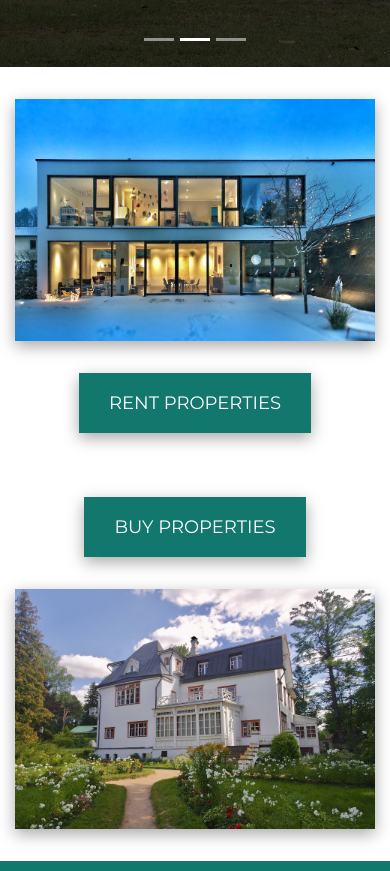
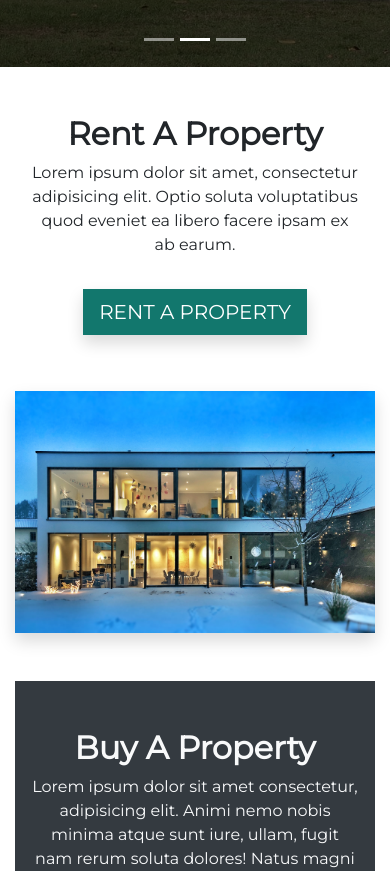
Before and after one commit to Ionut-Cora/koras-estates-agency, a React (Create React App) app: page /#/ in a window 390 px wide. Shown: the part 873-1744 px from the top of the page. Built offline with nearby package versions, Linux system fonts and the light colour scheme.

Commit message:
home page properties section style change

```diff
--- a/src/components/PropertiesSection/PropertiesSection.css
+++ b/src/components/PropertiesSection/PropertiesSection.css
@@ -1,82 +1,16 @@
 
-.properties-section {
-    padding: 2rem;
-}
-
-.properties-section img {
-    box-shadow: rgba(0, 0, 0, 0.35) 0px 5px 15px;
+.properties-section img,
+.properties-details {
     width: 50%;
 }
 
-.properties-item {
-    padding: 2rem;
+.properties-section .rent-btn {
+    background-color: #12776d;
 }
 
-.properties-details {
-    display: flex;
-    flex-direction: column;
-    justify-content: center;
-    align-items: center;
-    width: 50%;
-}
-
-.properties-details h3 {
-    color: #12776d;
-}
-
-.properties-details a:hover {
-    text-decoration: none;
-}
-
-.properties-section button {
-    padding: 0.5rem;
-    background-color: #12776d;
-    color: #fff;
-    text-transform: uppercase;
-    border: none;
-    font-size: 1.125rem;
-    padding: 17px 30px 16px;
-    box-shadow: rgba(0, 0, 0, 0.35) 0px 5px 15px;
-}
-
-.properties-section button:hover {
-    background-color: #008376;
-}
-
-@media only screen and (max-width: 990px) {
-    .properties-item {
-        flex-direction: column;
-    }
-
-    .properties-item img {
-        width: 100%;
-    }
-
-    .properties-section button {
-        margin: 2rem 0;
-    }
-
-    .properties-section h3 {
-        font-size: 1.5rem;
-    }
-
+@media only screen and (max-width: 992px) {
+    .properties-item img,
     .properties-details {
         width: 100%;
     }
 }
-
-@media only screen and (max-width: 600px) {
-    .properties-section button {
-        display: flex;
-        align-items: center;
-        justify-content: center;
-    }
-
-    .properties-section h3 {
-        font-size: 0.7rem;
-    }
-
-    .properties-item {
-        padding: 0;
-    }
-}
--- a/src/components/PropertiesSection/PropertiesSection.jsx
+++ b/src/components/PropertiesSection/PropertiesSection.jsx
@@ -1,28 +1,37 @@
 import React from 'react';
 import { Link } from 'react-router-dom';
+import Button from 'react-bootstrap/Button';
 import rentPicture from '../../images/rent.jpg';
 import buyPicture from '../../images/buy.jpg';
 import './PropertiesSection.css';
 
 function PropertiesSection() {
     return(
-        <div className="properties-section container">
+        <div className="properties-section container py-5">
             <div className="d-flex flex-column">
-                <div className="properties-item d-flex align-items-center">
-                    <img src={rentPicture} alt="rent properties"/>
-                    <div className="properties-details">
+                <div className="properties-item d-flex align-items-center flex-column-reverse flex-lg-row mb-5 mb-lg-0 p-0 px-lg-5 py-lg-3 p-xl-5">
+                    <img className='shadow' src={rentPicture} alt="rent properties"/>
+                    <div className="properties-details d-flex flex-column align-items-center justify-content-center px-3 pt-0 pb-5 p-lg-5 ">
+                        <h2 className='text-capitalize'>
+                            <strong>Rent a property</strong>
+                        </h2>
+                        <p className='mb-4'>Lorem ipsum dolor sit amet, consectetur adipisicing elit. Optio soluta voluptatibus quod eveniet ea libero facere ipsam ex ab earum.</p>
                         <Link to="/rent">
-                            <button>Rent Properties</button>
+                            <Button className='rent-btn m-2 my-md-0 rounded-0 border-0 text-uppercase shadow' variant='dark' size='lg'>Rent a property</Button>
                         </Link>
                     </div>
                 </div>
-                <div className="properties-item d-flex align-items-center">
-                    <div className="properties-details">
+                <div className="properties-item bg-dark text-light d-flex align-items-center flex-column flex-lg-row p-0 px-lg-5 py-lg-3 p-xl-5">
+                    <div className="properties-details d-flex flex-column align-items-center justify-content-center px-3 py-5 p-lg-5">
+                        <h2 className='text-capitalize'>
+                            <strong>Buy a property</strong>
+                        </h2>
+                        <p className='mb-4'>Lorem ipsum dolor sit amet consectetur, adipisicing elit. Animi nemo nobis minima atque sunt iure, ullam, fugit nam rerum soluta dolores! Natus magni laudantium consequuntur quia, iusto earum officia aperiam?</p>
                         <Link to="/buy">
-                            <button>Buy Properties</button>
+                            <Button className='m-2 my-md-0 rounded-0 text-uppercase shadow' variant='outline-light' size='lg'>Buy a property</Button>
                         </Link>
                     </div>
-                    <img src={buyPicture} alt="buy properties"/>
+                    <img className='shadow' src={buyPicture} alt="buy properties"/>
                 </div>
             </div>
         </div>
```
